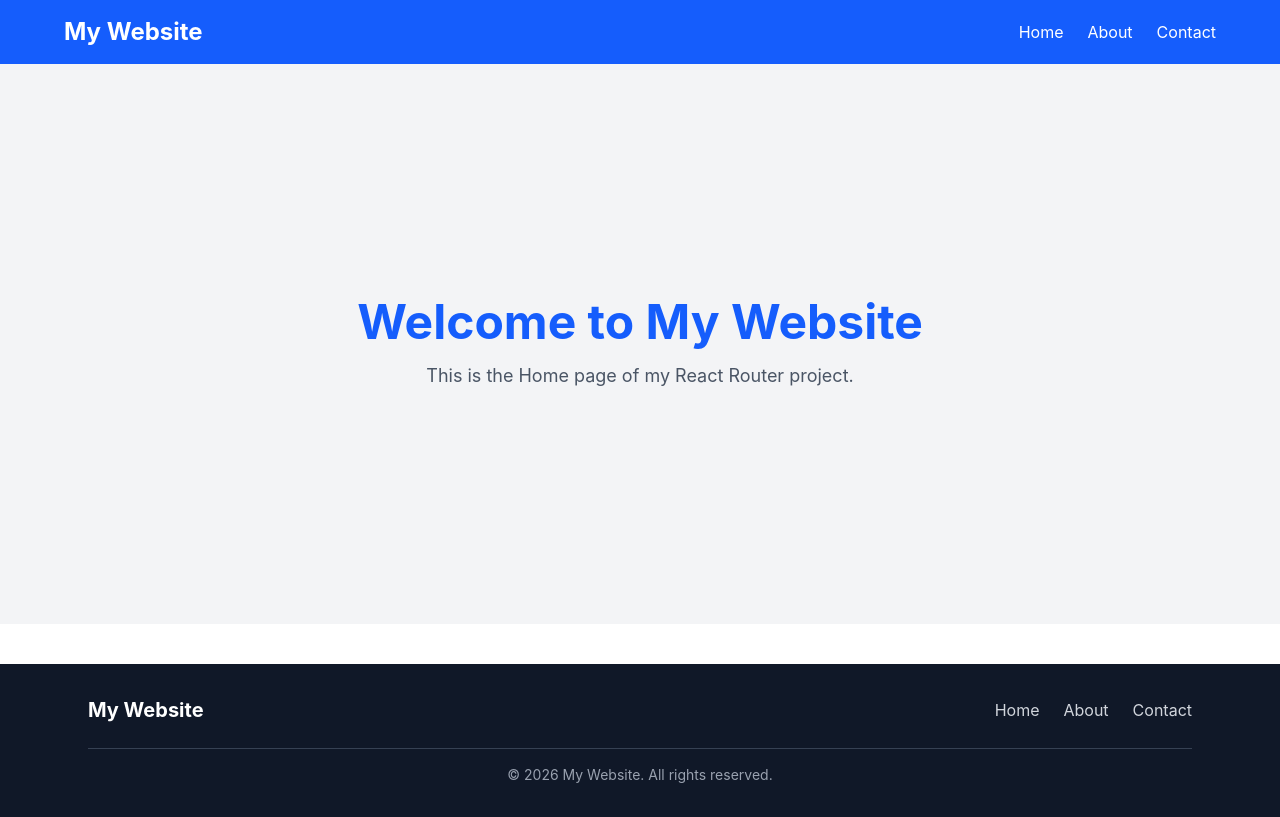
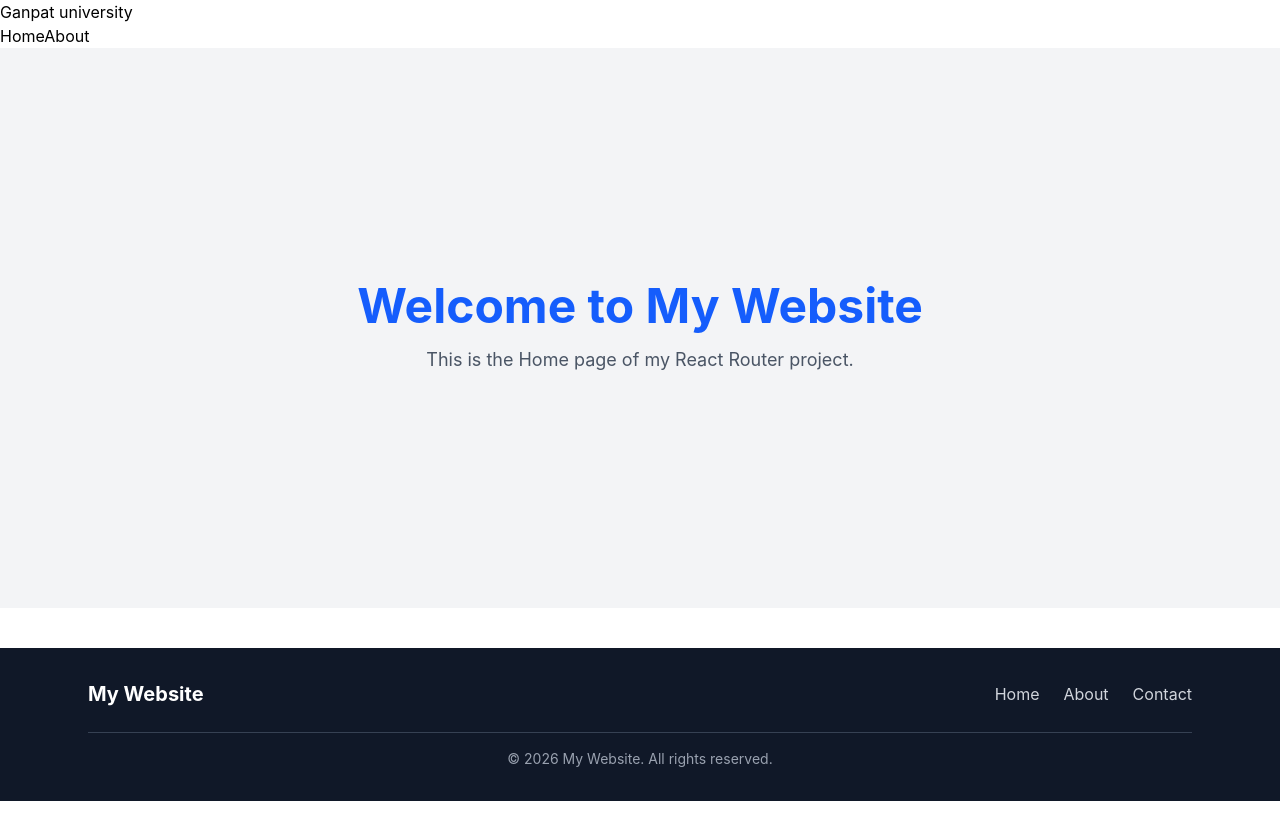
Before and after one commit to Deewakar2002Jha/REACT-ROUTER-PROJECT, a React (Vite) app: page / in a window 1280 px wide. Built offline with nearby package versions, Linux system fonts and the light colour scheme.

Commit message:
new route

```diff
--- a/src/App.jsx
+++ b/src/App.jsx
@@ -1,5 +1,5 @@
 import React from "react";
-import { BrowserRouter, Route, Routes, Link } from "react-router";
+import { BrowserRouter, Route, Routes, Link, NavLink } from "react-router";
 import Homecss from "./pages/Homecss";
 import Aboutcss from "./pages/Aboutcss";
 import Contactcss from "./pages/Contactcss";
@@ -9,7 +9,16 @@ import Footer from "./components/Footer";
 const App = () => {
   return (
     <BrowserRouter>
-      <Navbar />
+      {/* <Navbar /> */}
+      <header>
+        <nav>
+          <h1>
+            Ganpat university
+          </h1>
+          <Link to="/" >Home</Link>
+          <NavLink to="/about">About</NavLink>
+        </nav>
+      </header>
 
       <Routes>
         <Route path="/" element={<Homecss />} />
```
